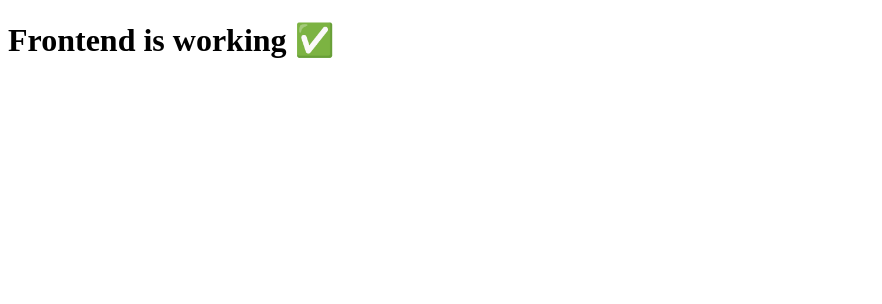
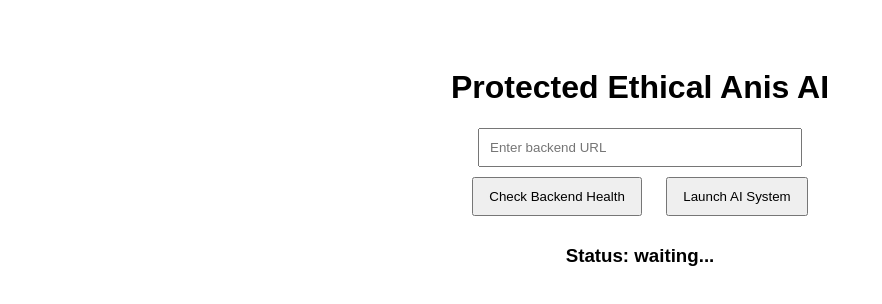
Before and after one commit to anisbharadwaj/numero-annand-ai, a plain HTML site: page frontend/index.html in a window 1280 px wide. Shown: the whole page, without its empty margins (0-882 px from the left). Drawn offline with Linux system fonts and the light colour scheme.

Commit message:
Update index.html

```diff
--- a/frontend/index.html
+++ b/frontend/index.html
@@ -1,9 +1,50 @@
 <!DOCTYPE html>
-<html>
+<html lang="en">
 <head>
-  <title>Test</title>
+  <meta charset="UTF-8">
+  <title>Protected Ethical Anis AI</title>
+  <style>
+    body { font-family: Arial; text-align: center; padding: 40px; }
+    input { padding: 10px; width: 300px; }
+    button { padding: 10px 15px; margin: 10px; cursor: pointer; }
+  </style>
 </head>
 <body>
-  <h1>Frontend is working ✅</h1>
+
+  <h1>Protected Ethical Anis AI</h1>
+
+  <input id="backendUrl" placeholder="Enter backend URL" />
+
+  <br>
+
+  <button onclick="checkBackend()">Check Backend Health</button>
+  <button onclick="launchAI()">Launch AI System</button>
+
+  <h3 id="status">Status: waiting...</h3>
+
+  <script>
+    function getURL() {
+      return document.getElementById("backendUrl").value.trim();
+    }
+
+    async function checkBackend() {
+      try {
+        const res = await fetch(getURL() + "/health");
+        const data = await res.json();
+
+        document.getElementById("status").innerText =
+          "Status: " + (data.status || "error");
+
+      } catch (e) {
+        document.getElementById("status").innerText =
+          "Status: offline";
+      }
+    }
+
+    function launchAI() {
+      window.open(getURL() + "/docs", "_blank");
+    }
+  </script>
+
 </body>
 </html>
```
